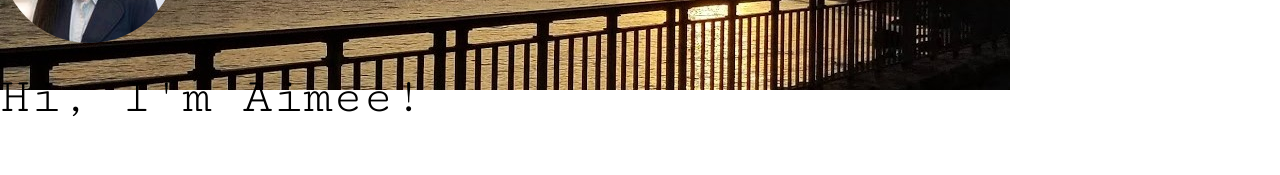
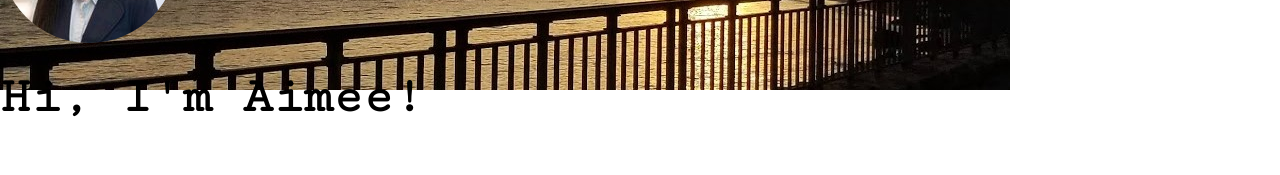
Before and after one commit to aimee-liang/aimee-liang-dev, a React (Create React App) app: page / in a window 1280 px wide. Shown: the part 335-510 px from the top of the page. Built offline with nearby package versions, Linux system fonts and the light colour scheme.

Commit message:
Removed typewriter CSS animations

```diff
--- a/src/App.css
+++ b/src/App.css
@@ -23,19 +23,7 @@
   font-size: calc(10px + 2vmin);
   color: white;
 }
-
-.App-link {
-  color: #61dafb;
-}
-
-@keyframes App-logo-spin {
-  from {
-    transform: rotate(0deg);
-  }
-  to {
-    transform: rotate(360deg);
-  }
-} */
+ */
 
 
 .about-me{
@@ -44,20 +32,6 @@
   transform: translateY(-50%);
 }
 
-.anim-typewriter {
-    animation: typewriter 4s steps(44) 1s 1 normal both,
-              blinkTextCursor 500ms steps(44) infinite normal;
-}
-
-@keyframes typewriter{
-  from{width: 0;}
-  to{width: 24em;}
-}
-
-@keyframes blinkTextCursor{
-  from{border-right-color: rgba(255,255,255,.75);}
-  to{border-right-color: transparent;}
-}
 
 .me-paragraph{
   font-family: 'Cormorant Garamond', serif;
--- a/src/Components/aboutMe.js
+++ b/src/Components/aboutMe.js
@@ -8,7 +8,7 @@ const AboutMe = props => {
             <ProfilePic/>
 
             <div className="about-me-container">
-                <p className="about-me anim-typewriter">Hi, I'm Aimee!</p>
+                <h3 className="about-me anim-typewriter">Hi, I'm Aimee!</h3>
                 <p className="me-paragraph">I'm a Fullstack Developer and Software Engineer based in New York City.
                 <br></br>
                 I'm looking to build meaningful and creative products to help make people’s lives easier.
```
Also changed, not shown: 1 other file (tests, documents, lock files or other folders).
